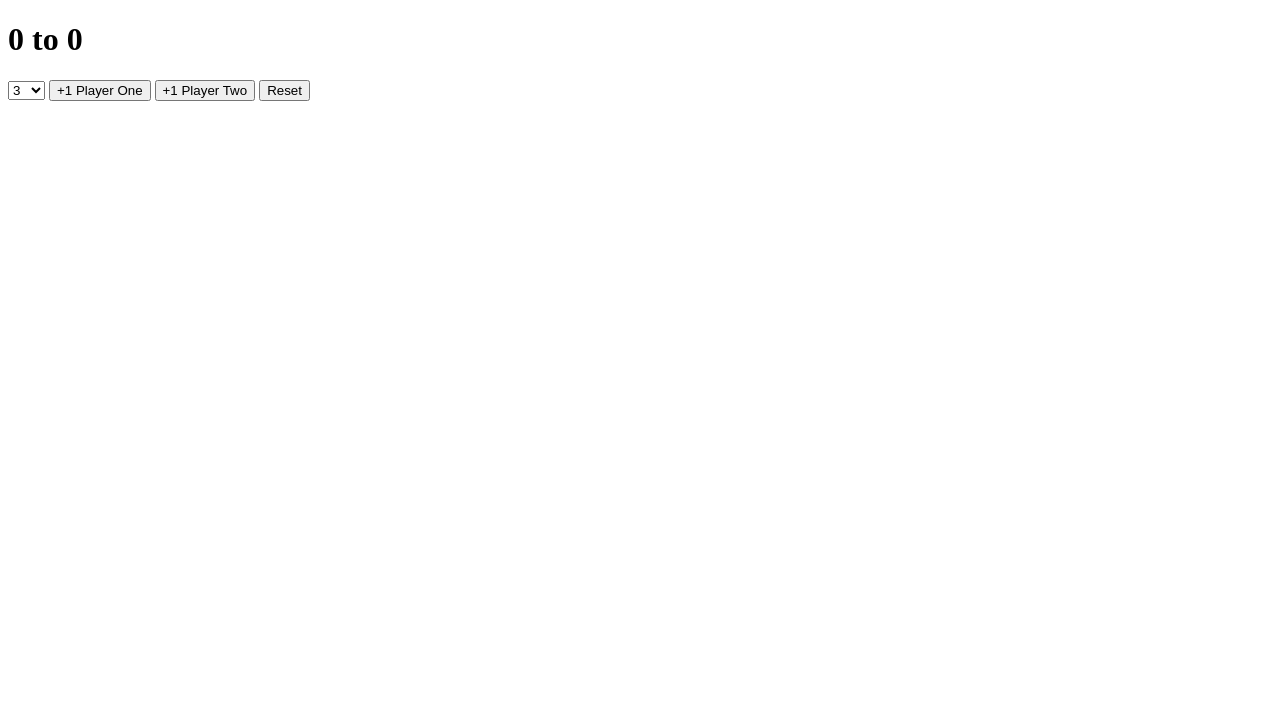
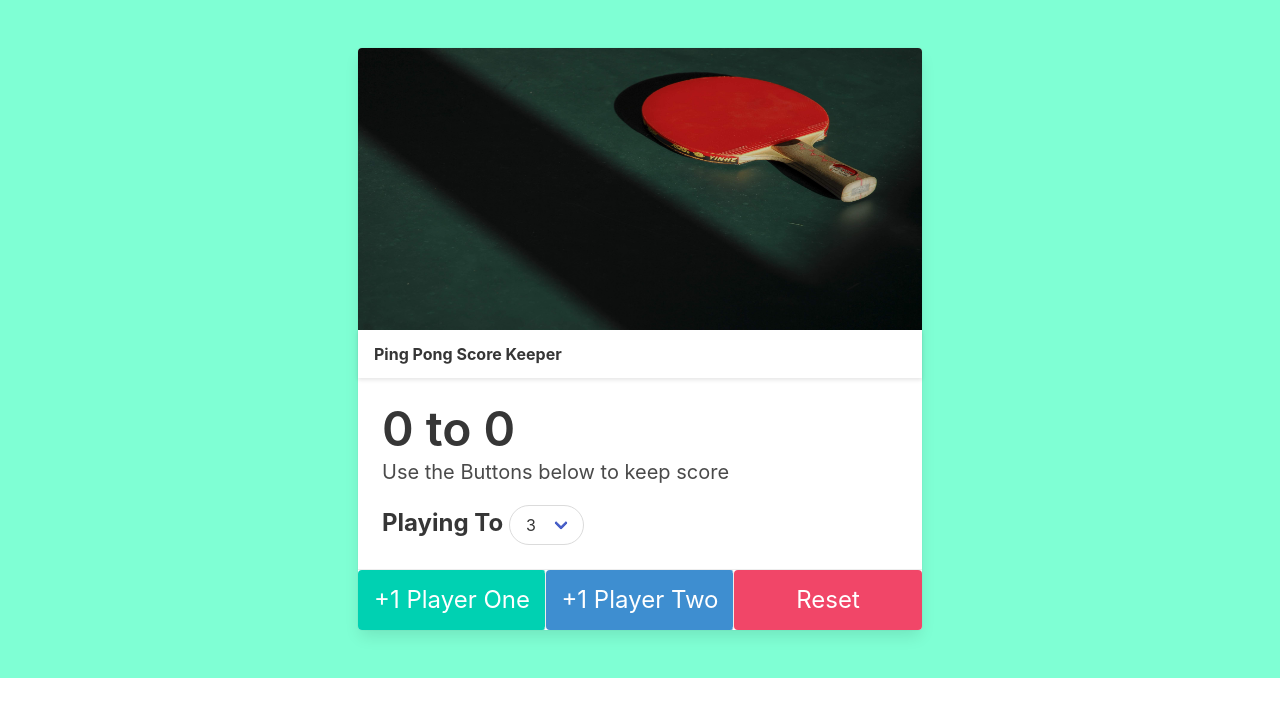
Before and after one commit to Taniya0501/ScoreKeeper, a plain HTML site: page index.html in a window 1280 px wide. Drawn offline with nearby package versions, Linux system fonts and the light colour scheme.

Commit message:
card added

```diff
--- a/index.html
+++ b/index.html
@@ -1,15 +1,38 @@
 <!DOCTYPE html>
 <html lang="en">
+
 <head>
 	<meta charset="UTF-8">
 	<meta name="viewport" content="width=device-width, initial-scale=1.0">
 	<link rel="stylesheet" type="text/css" href="style.css">
+	<link rel="stylesheet" href="https://cdn.jsdelivr.net/npm/bulma@0.9.3/css/bulma.min.css">
 	<title>Game Score Keeper</title>
 </head>
+
 <body>
-		<h1><span id="p1Display">0</span> to <span id="p2Display">0</span></h1>
+	<section class="section">
+		<div class="container">
+			<div class="columns">
+				<div class="column is-half is-offset-one-quarter">
+					<div class="card">
 
-		<select id="playTo">
+						<div class="card-image">
+							<figure class="image is-2by1">
+								<img src="tennis.jpg" alt="Placeholder image">
+							</figure>
+						</div>
+
+						<header class="card-header">
+							<p class="card-header-title">Ping Pong Score Keeper</p>
+						</header>
+
+						<div class="card-content">
+							<div class="content">
+								<h1 class="title is-1"><span id="p1Display">0</span> to <span id="p2Display">0</span></h1>
+								<p class="subtitle">Use the Buttons below to keep score</p>
+								<label for="playTo" class="label is-large is-inline">Playing To </label>
+								<div class="select is-rounded">
+									<select name="" id="playTo">
 										<option value="3">3</option>
 										<option value="4">4</option>
 										<option value="5">5</option>
@@ -21,10 +44,23 @@
 										<option value="11">11</option>
 										<option value="12">12</option>
 									</select>
-		<button id="p1Button">+1 Player One</button>
-		<button id="p2Button">+1 Player Two</button>
-		<button id="reset">Reset</button>
+								</div>
+							</div>
+						</div>
+
+						<footer class="card-footer">
+							<button id="p1Button" class="button is-primary card-footer-item is-large">+1 Player One</button>
+							<button id="p2Button" class="button is-info card-footer-item is-large">+1 Player Two</button>
+							<button id="reset" class="button is-danger card-footer-item is-large">Reset</button>
+						</footer>
+
+					</div>
+				</div>
+			</div>
+		</div>
+	</section>
 
 	<script src="scoreKeeper.js"></script>
 </body>
+
 </html>
--- a/scoreKeeper.js
+++ b/scoreKeeper.js
@@ -17,6 +17,8 @@ p1Button.addEventListener('click', function() {
 			isGameOver = true;
 			p1Display.classList.add('winner');
 			p2Display.classList.add('loser');
+			p1Button.disabled = true;
+			p2Button.disabled = true;
 		}
 		p1Display.textContent = p1Score;
 	}
@@ -29,6 +31,8 @@ p2Button.addEventListener('click', function() {
 			isGameOver = true;
 			p2Display.classList.add('winner');
 			p1Display.classList.add('loser');
+			p1Button.disabled = true;
+			p2Button.disabled = true;
 		}
 		p2Display.textContent = p2Score;
 	}
@@ -47,6 +51,8 @@ function reset() {
 	isGameOver = false;
 	p1Display.textContent = p1Score;
 	p2Display.textContent = p2Score;
+	p1Button.disabled = false;
+	p2Button.disabled = false;
 	p1Display.classList.remove('winner','loser');
 	p2Display.classList.remove('winner','loser');
 }
--- a/style.css
+++ b/style.css
@@ -1,3 +1,7 @@
+body {
+	background-color: aquamarine;
+}
+
 .winner {
 	color: green;
 }
```
Also changed, not shown: tennis.jpg (added). Lines whose indentation alone changed are shown as unchanged.
